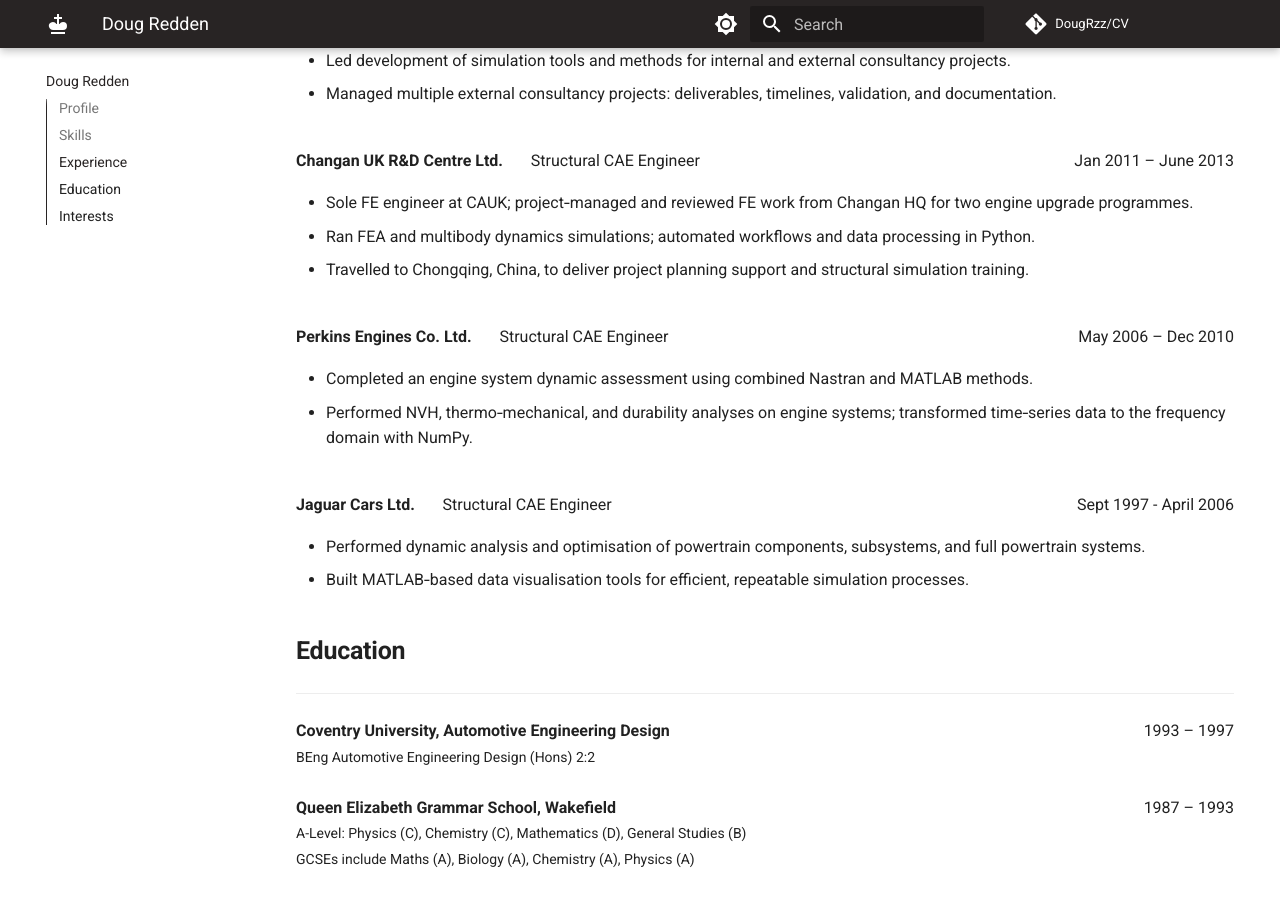
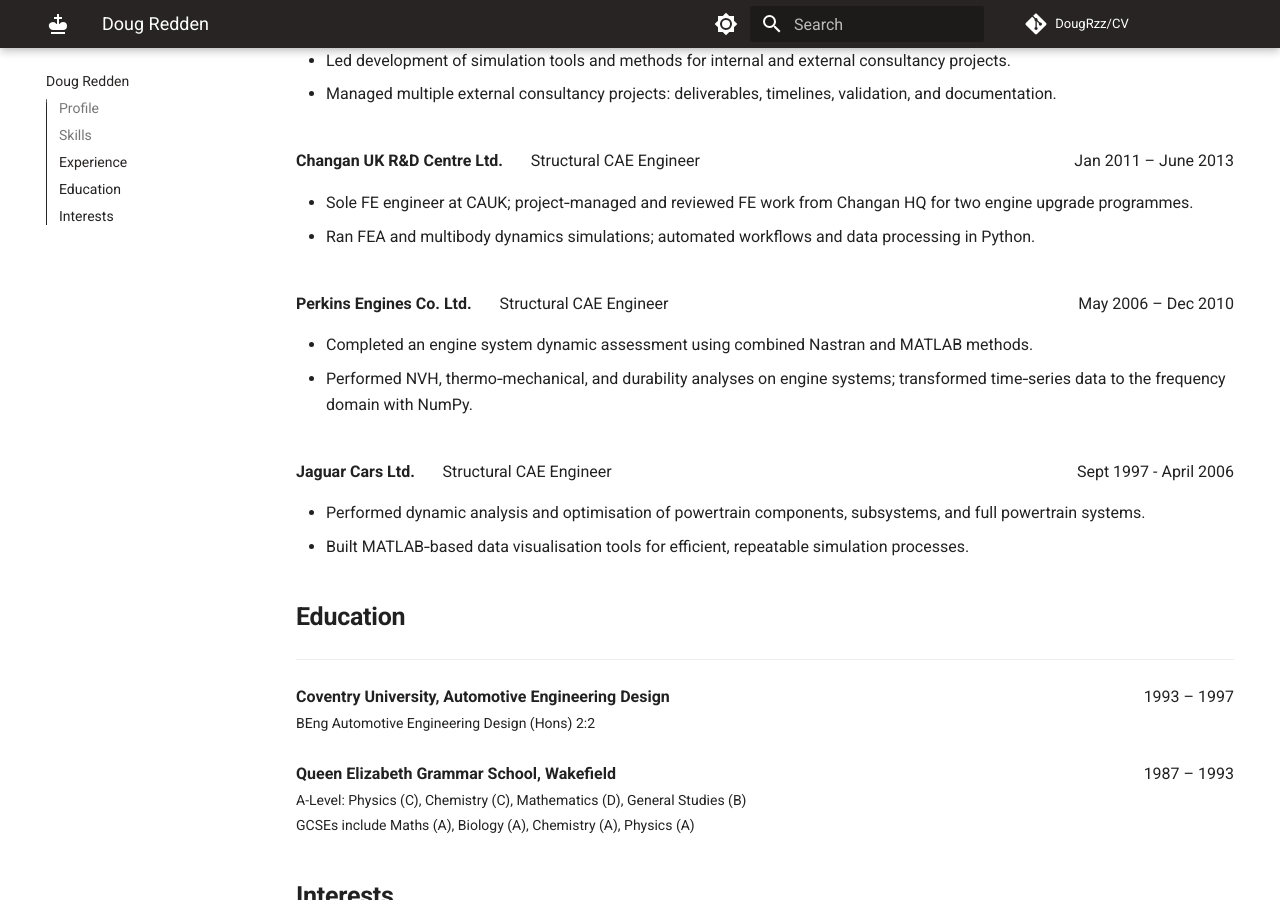
Before and after one commit to DougRzz/CV, an MkDocs documentation site: the page built from docs/index.md, in a window 1280 px wide and 900 px high, scrolled down 1728 px. Built offline with MkDocs 1.6.1 and Material for MkDocs 9.7.7, drawn with Linux system fonts in a browser that asks for light colours; comment, search, counter and statistics services are not loaded.

Commit message:
Update index.md

```diff
--- a/docs/index.md
+++ b/docs/index.md
@@ -97,8 +97,6 @@
 
 - Sole FE engineer at CAUK; project‑managed and reviewed FE work from Changan HQ for two engine upgrade programmes.
 - Ran FEA and multibody dynamics simulations; automated workflows and data processing in Python.
-- Travelled to Chongqing, China, to deliver project planning support and structural simulation training.
-
 
 <div>
          <span > <br></span>
```
